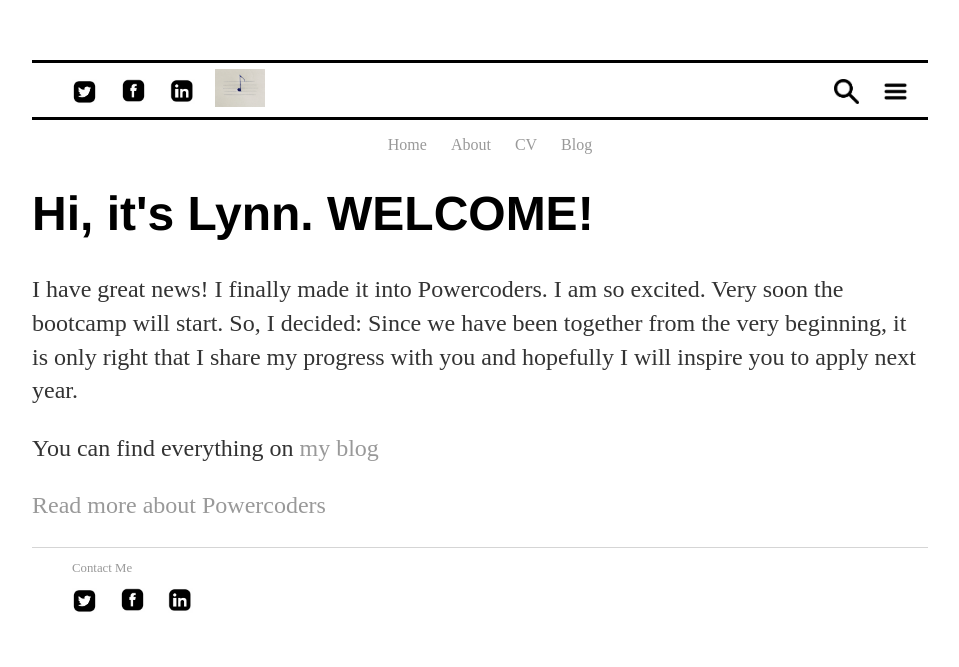
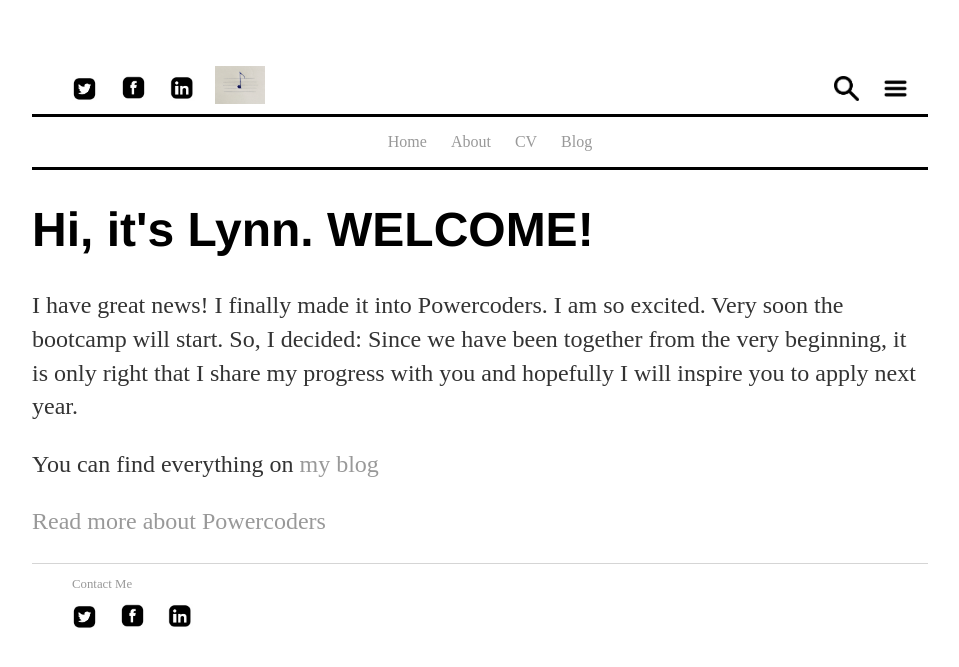
Before and after one commit to aineomugisha/aineomugisha.github.io, a Jekyll site: the page built from index.html, in a window 1280 px wide. Shown: the top 667 px of the page, without its empty margins (160-1119 px from the left). Built offline with Jekyll 4.4.1, drawn with Linux system fonts in a browser that asks for light colours.

Commit message:
Update main.css

```diff
--- a/css/main.css
+++ b/css/main.css
@@ -29,7 +29,7 @@
 body {
     margin: 60px auto;
     width: 70%;
-    border-top:3px solid black;}
+  }
 }
 nav ul, footer ul {
     font-family:'Helvetica', 'Arial', 'Sans-Serif';
@@ -44,6 +44,7 @@
 
 nav{justify-content: center;
 border-top:3px solid black;
+border-bottom:3px solid black;
 width:100%;
 text-align:center;
 margin:auto;}
```
